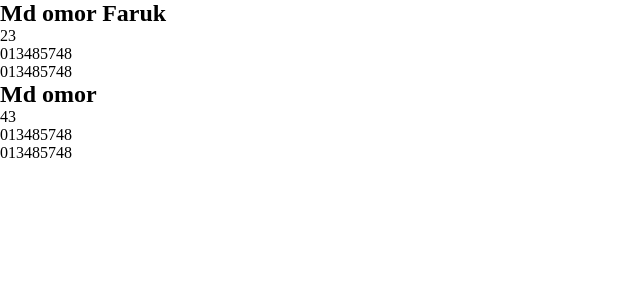
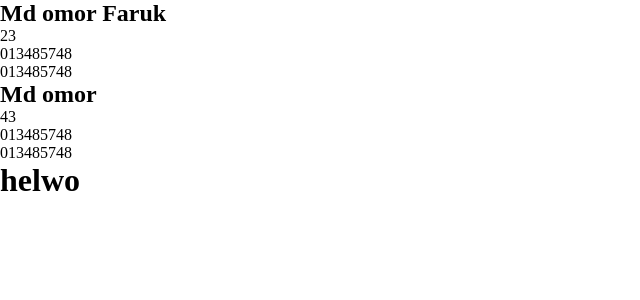
Before and after one commit to dev-omar-v01/react_basic_project, a React (Create React App) app: page / in a window 1280 px wide. Shown: the top 300 px of the page, without its empty margins (0-640 px from the left). Built offline with nearby package versions, Linux system fonts and the light colour scheme.

Commit message:
class component added

```diff
--- a/package.json
+++ b/package.json
@@ -8,6 +8,7 @@
     "@testing-library/user-event": "^13.5.0",
     "react": "^18.2.0",
     "react-dom": "^18.2.0",
+    "react-icons": "^4.11.0",
     "react-scripts": "5.0.1",
     "uuid": "^9.0.1",
     "web-vitals": "^2.1.4"
--- a/public/index.html
+++ b/public/index.html
@@ -4,6 +4,7 @@
     <meta charset="utf-8" />
     <title>My React Basic project</title>
     <link rel="stylesheet" href="style.css">
+    <link rel="manifest" href="%PUBLIC_URL%/manifest.json" />
   </head>
   <body>
     <div id="root"></div>
--- a/src/App.js
+++ b/src/App.js
@@ -1,24 +1,9 @@
+
 import React from "react";
 import Card from './components/Card';
-import Data from './data.json';
 import List from "./components/list";
 import NestedList from "./components/nested_data_list";
-
-
-// function App(){
-//     // let items = [];
-//     // for(let x=0;x<Data.length;x++){
-//     //     items.push(<Card  titleText={Data[x].title} descText={Data[x].desc} />)
-//     // }
-//     // items =
-
-//    return <div>
-//             <h1 className="headingStyle">ToDo App</h1>
-//            {Data.map((e,index)=><Card key={index} titleText={e.title} descText={e.desc} /> )}
-
-//           </div>
-// }
-// export default App;
+import Card1 from "./components/Card1";
 
 
 export default function App(){
@@ -26,6 +11,7 @@ export default function App(){
         <>
         {/* <List /> */}
         {<NestedList />}
+        {<Card1 />}
 
         </>
     );
--- /dev/null
+++ b/src/components/Card1.js
@@ -0,0 +1,6 @@
+export  default function Card1(){
+
+return (
+    <h1>helwo</h1>
+);
+}
--- /dev/null
+++ b/src/index.css
@@ -0,0 +1,54 @@
+* {
+    box-sizing: border-box;
+    margin: 0;
+    padding: 0;
+    list-style-type: none;
+    text-decoration: none;
+    outline: none;
+}
+html {
+    scroll-behavior: smooth;
+}
+
+body {
+    background-color: #4c4c4c;
+}
+
+header {
+    height: 10vh;
+    display: flex;
+    justify-content: center;
+    align-items: center;
+    background-color: #1c1c1c;
+    color: white;
+}
+main {
+    min-height: 85vh;
+    display: flex;
+    justify-content: center;
+    align-items: center;
+}
+
+footer {
+    background-color: #2c2c2c;
+    height: 5vh;
+    display: flex;
+    justify-content: space-between;
+    align-items: center;
+    padding: 1rem;
+    color: white;
+}
+.left {
+    display: flex;
+    justify-content: center;
+    align-items: center;
+}
+.footer__icon {
+    color: white;
+    font-size: 1.6rem;
+    margin: 0 0.3rem;
+    transition: all 0.3s;
+}
+.footer__icon:hover {
+    color: orangered;
+}
```
Also changed, not shown: src/components/Card2.js (added, +10 -0 lines), public/manifest.json (added), src/components/data.json (renamed from src/data.json), 2 other files (tests, documents, lock files or other folders).
